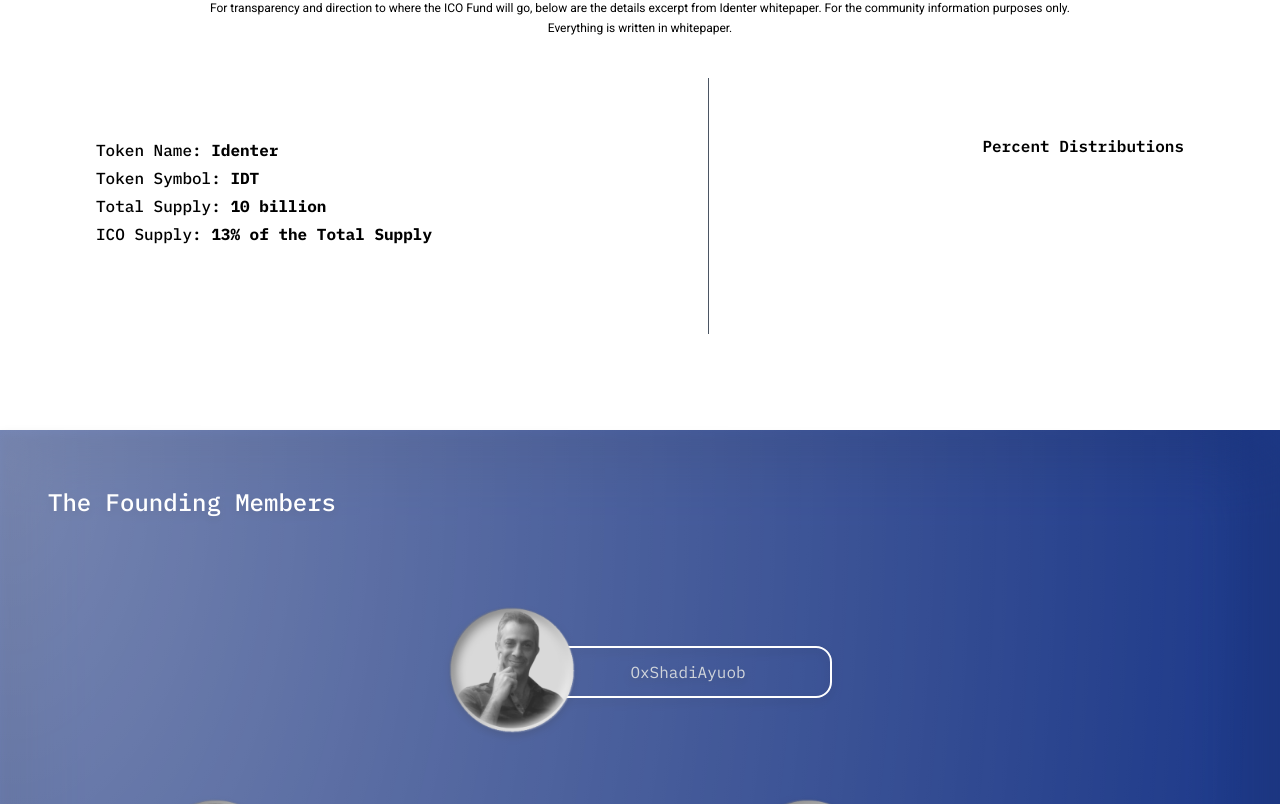
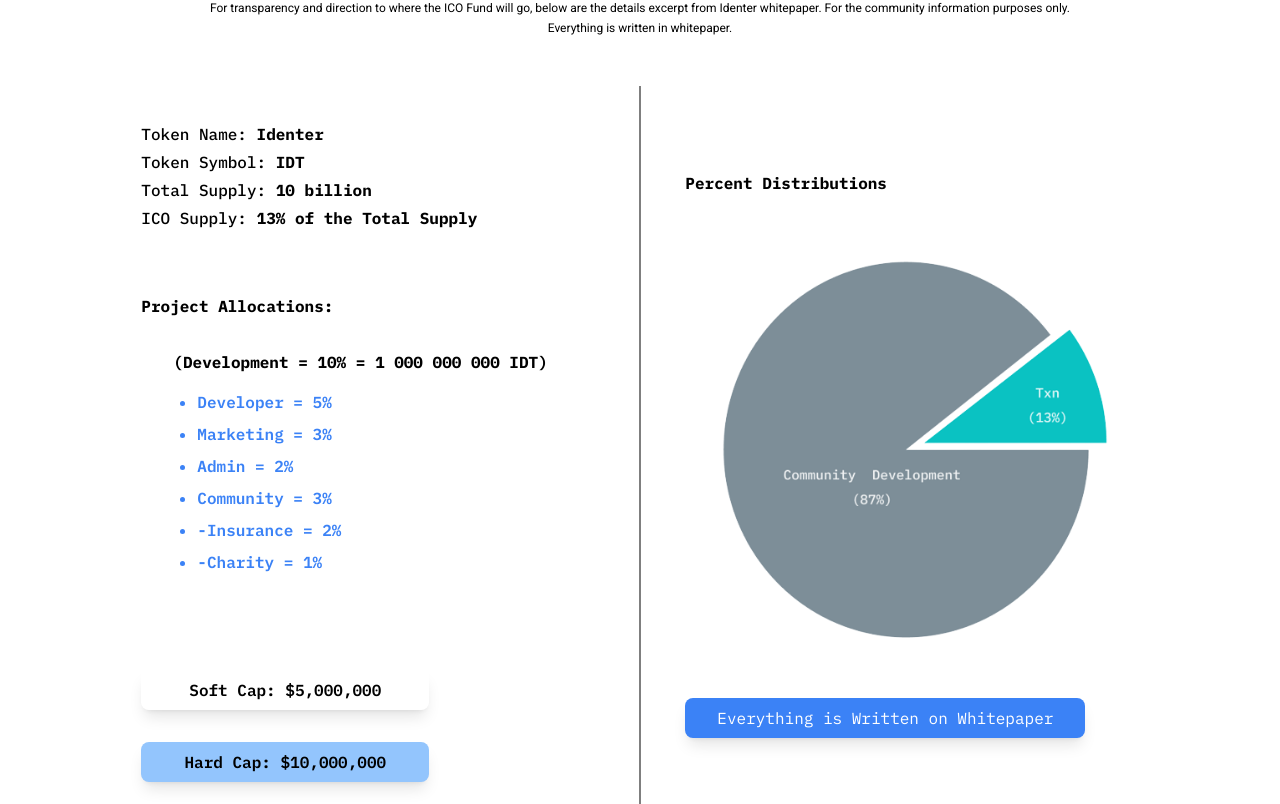
Before and after one commit to codepartnerofficial/identer-landing-ui, a Next.js app: page / in a window 1280 px wide. Shown: the part 6076-6880 px from the top of the page. Built offline with nearby package versions, Linux system fonts and the light colour scheme.

Commit message:
Tokenomics

```diff
--- a/components/Tokenomics.js
+++ b/components/Tokenomics.js
@@ -1,6 +1,15 @@
 import React from "react";
 
 const Tokenomics = () => {
+  const Allocations = [
+    "Developer     = 5%",
+    "Marketing     = 3%",
+    "Admin         = 2%",
+    "Community     = 3%",
+    "-Insurance    = 2%",
+    "-Charity      = 1%",
+  ];
+
   return (
     <>
       <div className="bg-white p-8 lg:p-24 ibm-font">
@@ -17,8 +26,8 @@
             </p>
           </div>
 
-          <div className=" mt-12 md:mt-24 flex flex-col items-center gap-8 md:gap-0 md:flex-row md:items-start justify-between ">
-            <div data-aos="fade-right">
+          <div className="relative py-8  mt-12  flex flex-col items-center gap-8 md:gap-0 md:flex-row  justify-around ">
+            <div data-aos="fade-right" className="md:w-5/12">
               <div>
                 <h2 className="font-medium my-1">
                   Token Name: <b>Identer</b>
@@ -33,13 +42,48 @@
                   ICO Supply: <b> 13% of the Total Supply</b>
                 </h2>
               </div>
-
+              <div className="mt-16">
+                <h1 className="font-extrabold">Project Allocations: </h1>
+                <div className="p-8">
+                  <h1 className="font-extrabold">
+                    (Development = 10% = 1 000 000 000 IDT){" "}
+                  </h1>
+                  <ul className="list-disc p-6 py-2">
+                    {Allocations.map((allo, i) => (
+                      <li className="my-2 text-blue-500 font-semibold" key={i}>
+                        {allo}
+                      </li>
+                    ))}
+                  </ul>
+                </div>
+                <div className="mt-8">
+                  <div>
+                    <button className="my-4 w-72 font-semibold  rounded-lg p-2 shadow-lg px-8 hover:bg-black hover:text-white   transition-all duration-500 ease-out">
+                      Soft Cap: $5,000,000
+                    </button>
+                  </div>
+                  <div>
+                    <button className="my-4 w-72 font-semibold bg-blue-300 rounded-lg p-2 shadow-lg px-8 hover:bg-black hover:text-white   transition-all duration-500 ease-out">
+                      Hard Cap: $10,000,000
+                    </button>
+                  </div>
+                </div>
+              </div>
             </div>
-            <div className=" hidden lg:flex flex-col items-center justify-center -mt-14">
-              <div className="border-r border-gray-600 h-64 w-1"></div>
-            </div>
-            <div data-aos="fade-left">
-              <h1 className="font-semibold">Percent Distributions</h1>
+            <div className="hidden md:flex  absolute top-0 left-1/2 transform -translate-x-1/2 z-10 border-r border-black h-full"></div>
+            {/* <div className=" hidden lg:flex flex-col items-center justify-center -mt-14">
+              <div className="border-r border-gray-600 h-96 w-1"></div>
+            </div> */}
+            <div data-aos="fade-left" className="md:w-5/12 ">
+              <h1 className="font-extrabold">Percent Distributions</h1>
+              <div className="mt-16">
+                <img src="/images/distribution.png" alt="distribution" />
+              </div>
+              <div className="mt-12">
+                <button className="my-2 bg-blue-500 rounded-lg p-2 shadow-lg px-8 hover:bg-black text-white   transition-all duration-500 ease-out">
+                  Everything is Written on Whitepaper
+                </button>
+              </div>
             </div>
           </div>
         </div>
```
Also changed, not shown: public/images/distribution.png (added).
